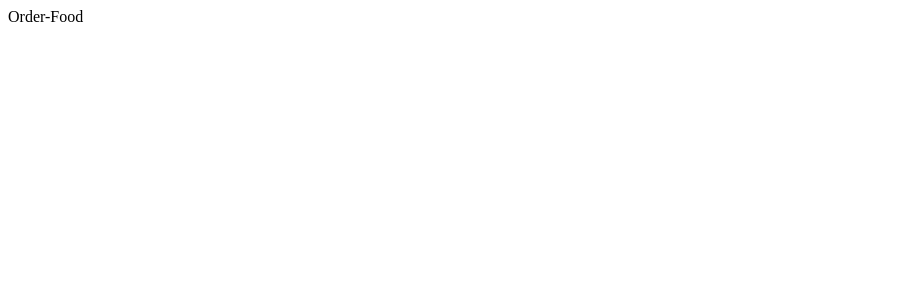
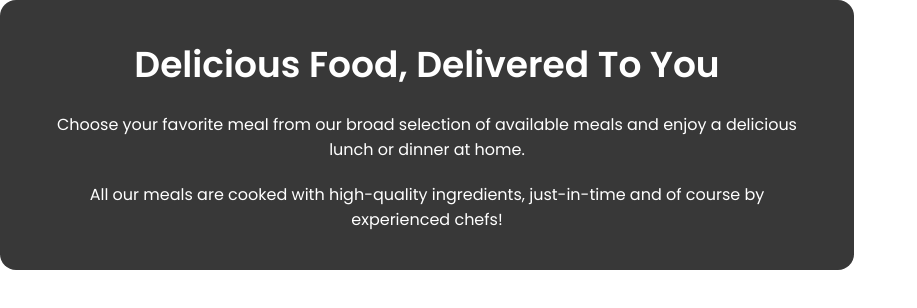
Before and after one commit to Nooruzbekck/Order-Food-2, a React (Vite) app: page / in a window 1280 px wide. Shown: the top 308 px of the page, without its empty margins (0-917 px from the left). Built offline with nearby package versions, Linux system fonts and the light colour scheme.

Commit message:
finished

```diff
--- a/src/App.jsx
+++ b/src/App.jsx
@@ -1,5 +1,11 @@
+import InfoProduct from "./components/InfoProductCard/InfoProduct";
+
+
+
 function App() {
-  return <div>Order-Food</div>;
+  return <div>
+    <InfoProduct/>
+  </div>;
 }
 
 export default App;
--- /dev/null
+++ b/src/components/InfoProductCard/InfoProduct.css
@@ -0,0 +1,32 @@
+.conteiner {
+  width: 854px;
+  height: 270px;
+  top: 358px;
+  left: 293px;
+  gap: 0px;
+  border-radius: 16px;
+  opacity: 0px;
+  background-color: #383838;
+  display: flex;
+  flex-direction: column;
+  gap: 20px;
+  text-align: center;
+  justify-content: center;
+}
+
+.head {
+  color: #ffffff;
+
+  font-size: 36px;
+  font-weight: 600;
+  line-height: 54px;
+}
+
+.p-tag {
+  color: white;
+  font-size: 16px;
+}
+
+.second-tag {
+  color: white;
+}
--- /dev/null
+++ b/src/components/InfoProductCard/InfoProduct.jsx
@@ -0,0 +1,20 @@
+import React from 'react'
+import "./InfoProduct.css"
+
+const InfoProduct = () => {
+  return (
+    <div className="conteiner">
+
+      <h1 className='head'>Delicious Food, Delivered To You</h1>
+
+      <p className='p-tag'>Choose your favorite meal from our broad selection of available meals and enjoy a delicious
+     <p> lunch or dinner at home.</p></p>
+      <p className='second-tag'>All our meals are cooked with high-quality ingredients, just-in-time and of course by
+       <p>experienced chefs!</p></p>
+
+
+    </div>
+  )
+}
+
+export default InfoProduct
--- a/src/index.css
+++ b/src/index.css
@@ -0,0 +1,8 @@
+@import url("https://fonts.googleapis.com/css2?family=Poppins:ital,wght@0,100;0,200;0,300;0,400;0,500;0,600;0,700;0,800;0,900;1,100;1,200;1,300;1,400;1,500;1,600;1,700;1,800;1,900&display=swap");
+
+* {
+  margin: 0;
+  padding: 0;
+  box-sizing: border-box;
+  font-family: "Poppins", sans-serif;
+}
```
Also changed, not shown: 2 other files (tests, documents, lock files or other folders).
